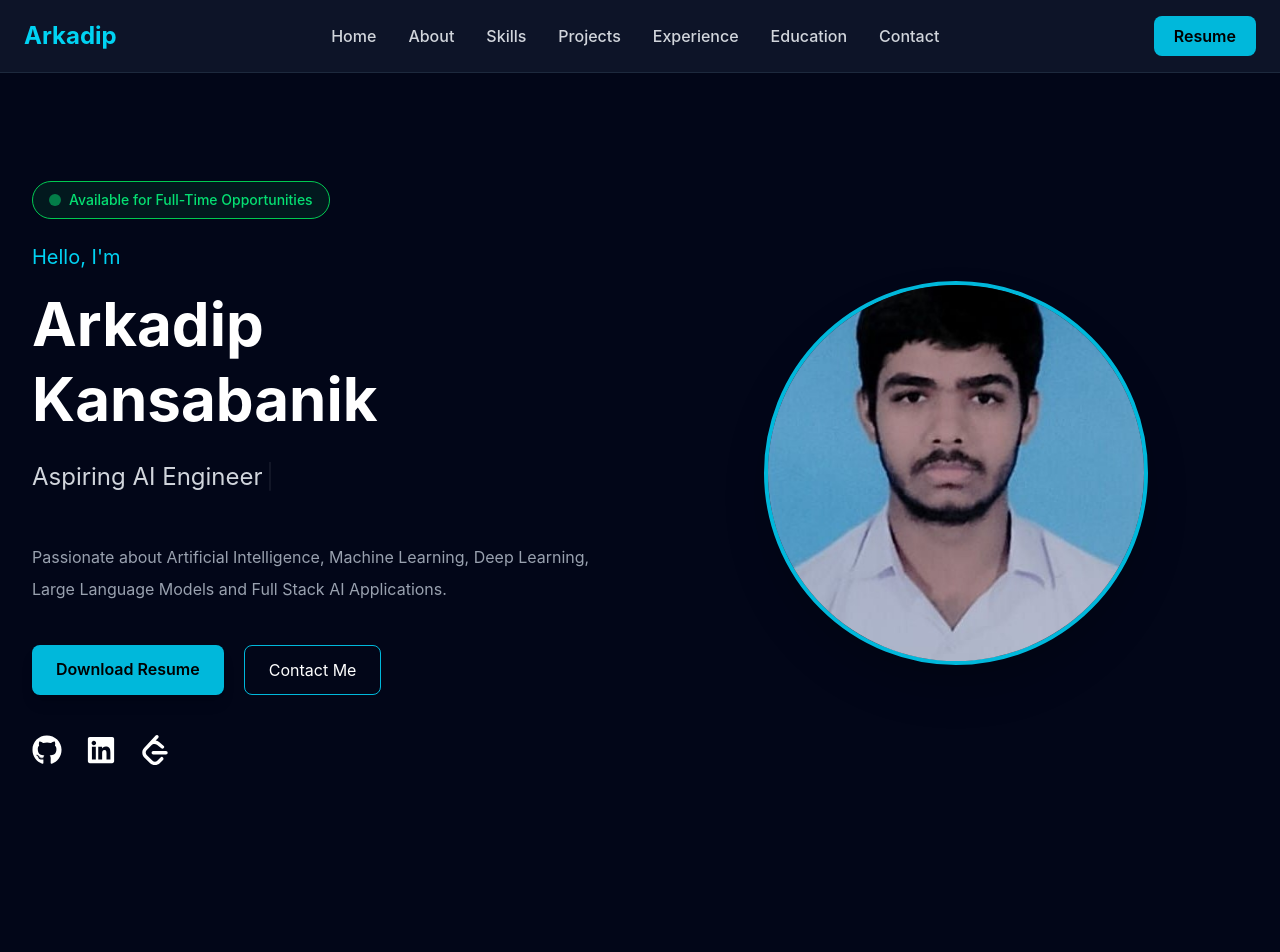
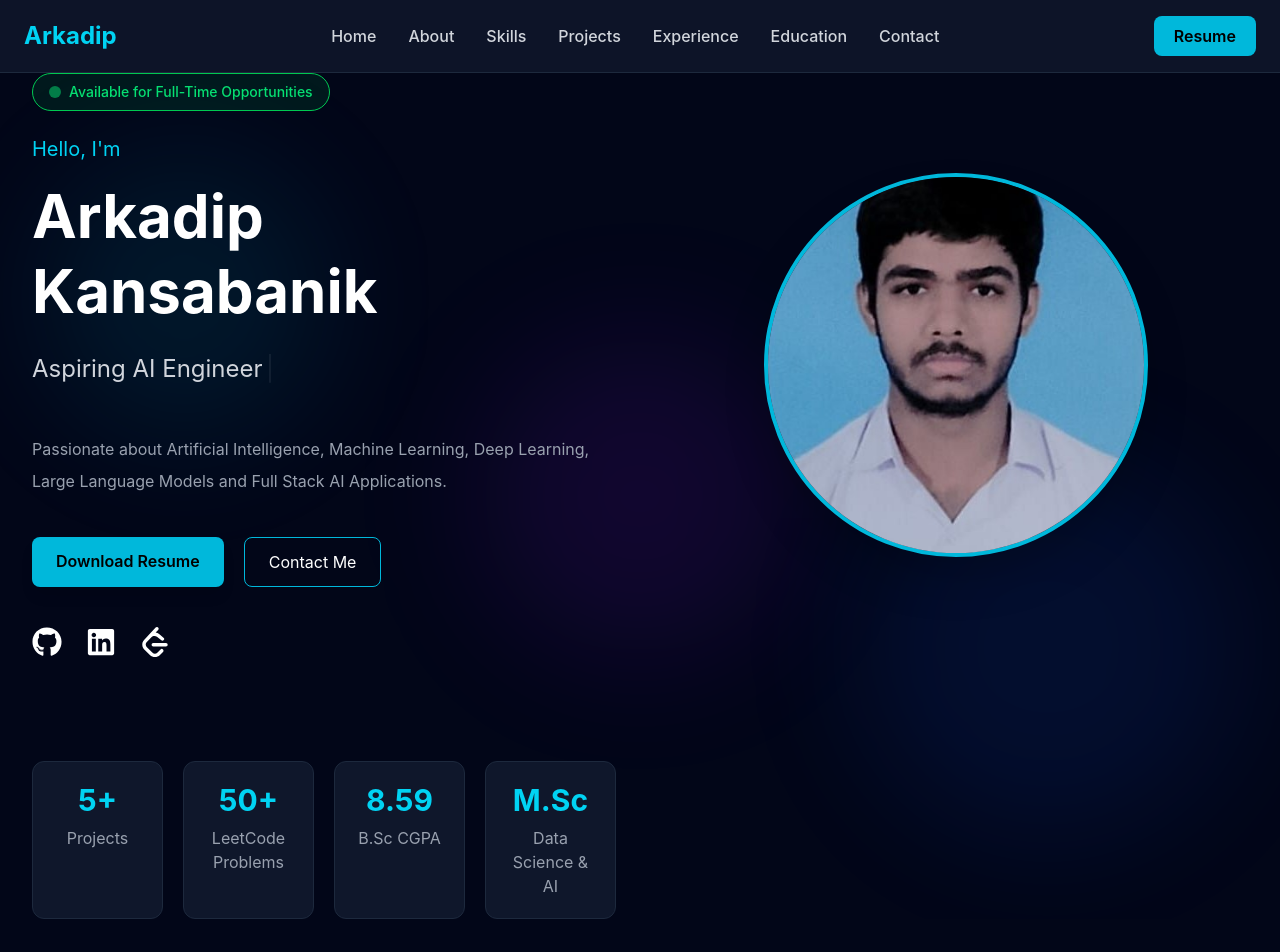
Before and after one commit to Arkadip-Kansabanik/My-Portfolio, a React (Vite) app: page / in a window 1280 px wide. Shown: the top 952 px of the page. Built offline with nearby package versions, Linux system fonts and the light colour scheme.

Commit message:
Added hero statistics cards

```diff
--- a/src/components/Hero/Hero.jsx
+++ b/src/components/Hero/Hero.jsx
@@ -10,9 +10,22 @@ function Hero() {
   return (
     <section
       id="home"
-      className="min-h-screen bg-slate-950 text-white flex items-center"
+      className="relative min-h-screen overflow-hidden bg-slate-950 text-white flex items-center"
+
     >
-      <div className="max-w-7xl mx-auto w-full px-8">
+      {/* Background Glow */}
+
+      <div className="absolute inset-0 overflow-hidden">
+
+        <div className="absolute top-20 left-10 w-72 h-72 bg-cyan-500/20 rounded-full blur-3xl animate-pulse"></div>
+
+        <div className="absolute bottom-20 right-10 w-96 h-96 bg-blue-600/20 rounded-full blur-3xl animate-pulse"></div>
+
+        <div className="absolute top-1/2 left-1/2 w-80 h-80 bg-purple-600/10 rounded-full blur-3xl -translate-x-1/2 -translate-y-1/2"></div>
+
+      </div>
+
+      <div className="relative z-10 max-w-7xl mx-auto w-full px-8">
         <div className="grid md:grid-cols-2 gap-12 items-center">
 
           {/* Left Side */}
@@ -127,6 +140,8 @@ function Hero() {
 
           </motion.div>
 
+
+
           {/* Right Side */}
 
           <motion.div
@@ -149,6 +164,68 @@ function Hero() {
             </div>
           </motion.div>
 
+          {/* Quick Stats */}
+
+      <motion.div
+        className="grid grid-cols-2 md:grid-cols-4 gap-5 mt-14"
+        initial={{ opacity: 0, y: 40 }}
+        animate={{ opacity: 1, y: 0 }}
+        transition={{
+          delay: 1.2,
+          duration: 0.8,
+        }}
+      >
+
+        <div className="bg-slate-900 border border-slate-800 rounded-xl p-5 text-center hover:border-cyan-400 transition-all duration-300 hover:-translate-y-2">
+
+          <h3 className="text-3xl font-bold text-cyan-400">
+            5+
+          </h3>
+
+          <p className="text-gray-400 mt-2">
+            Projects
+          </p>
+
+        </div>
+
+        <div className="bg-slate-900 border border-slate-800 rounded-xl p-5 text-center hover:border-cyan-400 transition-all duration-300 hover:-translate-y-2">
+
+          <h3 className="text-3xl font-bold text-cyan-400">
+            50+
+          </h3>
+
+          <p className="text-gray-400 mt-2">
+            LeetCode Problems
+          </p>
+
+        </div>
+
+        <div className="bg-slate-900 border border-slate-800 rounded-xl p-5 text-center hover:border-cyan-400 transition-all duration-300 hover:-translate-y-2">
+
+          <h3 className="text-3xl font-bold text-cyan-400">
+            8.59
+          </h3>
+
+          <p className="text-gray-400 mt-2">
+            B.Sc CGPA
+          </p>
+
+        </div>
+
+        <div className="bg-slate-900 border border-slate-800 rounded-xl p-5 text-center hover:border-cyan-400 transition-all duration-300 hover:-translate-y-2">
+
+          <h3 className="text-3xl font-bold text-cyan-400">
+            M.Sc
+          </h3>
+
+          <p className="text-gray-400 mt-2">
+            Data Science & AI
+          </p>
+
+        </div>
+
+      </motion.div>
+
         </div>
       </div>
     </section>
--- a/src/data/portfolio.js
+++ b/src/data/portfolio.js
@@ -25,6 +25,25 @@ const portfolio = {
   resume: "/resume.pdf",
 
   profileImage: "/images/profile.jpg",
+
+  stats: [
+  {
+    number: "5+",
+    label: "Projects",
+  },
+  {
+    number: "50+",
+    label: "LeetCode Problems",
+  },
+  {
+    number: "8.59",
+    label: "B.Sc. CGPA",
+  },
+  {
+    number: "M.Sc.",
+    label: "Data Science & AI",
+  },
+],
 };
 
 export default portfolio;
```
